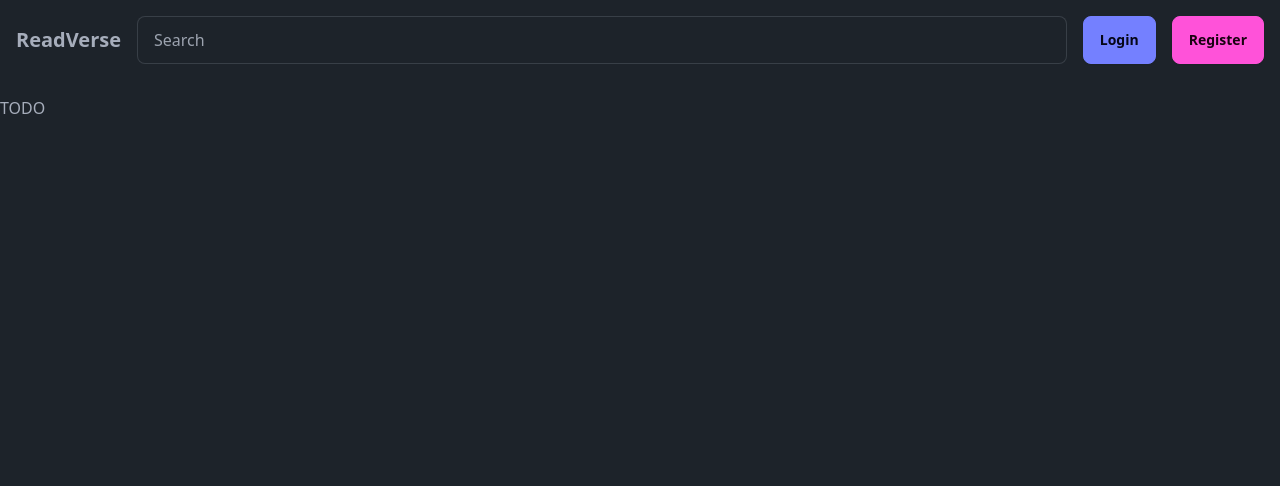
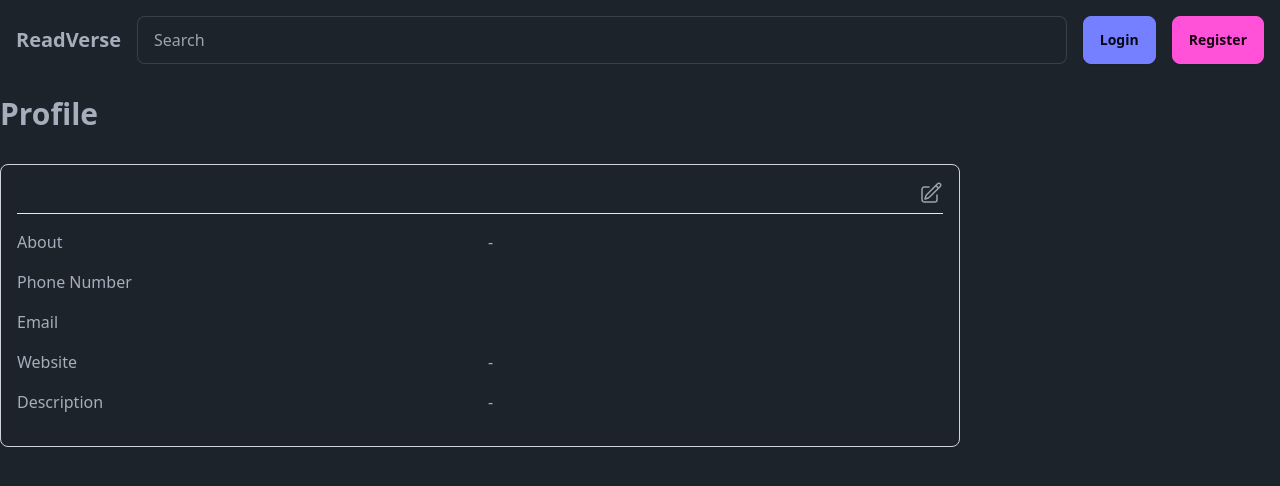
Before and after one commit to ReadVerseRPL/ReadVerse, a Flask app: template readverse/templates/pages/profile/index.html in a window 1280 px wide. Shown: the top 486 px of the page. Run offline with Flask 3, Linux system fonts and the light colour scheme; the template is opened without the code that fills it, so the values that code supplies are empty; style sheets or scripts are compiled from the project's sources; some libraries are stand-ins or nearby versions.

Commit message:
implement delete comment, delete story, get profile

```diff
--- a/readverse/templates/pages/profile/index.html
+++ b/readverse/templates/pages/profile/index.html
@@ -1,5 +1,46 @@
 {% extends 'base.html' %}
 
 {% block content %}
-<h1>TODO</h1>
+<h1 class="text-3xl font-bold pb-8">Profile</h1>
+<div class="w-3/4">
+    <div class="story-card p-4 rounded-lg border border-gray-300">
+        <div class="flex justify-between items-center pb-2">
+            <p class="text-2xl font-bold">{{ user.username }}</p>
+            <a href="{{ url_for('profile.edit_profile') }}" class="text-gray-400 hover:text-gray-300">
+                  <svg xmlns="http://www.w3.org/2000/svg" fill="none" viewBox="0 0 24 24" stroke-width="1.5" stroke="currentColor" class="w-6 h-6">
+                    <path stroke-linecap="round" stroke-linejoin="round" d="M16.862 4.487l1.687-1.688a1.875 1.875 0 112.652 2.652L10.582 16.07a4.5 4.5 0 01-1.897 1.13L6 18l.8-2.685a4.5 4.5 0 011.13-1.897l8.932-8.931zm0 0L19.5 7.125M18 14v4.75A2.25 2.25 0 0115.75 21H5.25A2.25 2.25 0 013 18.75V8.25A2.25 2.25 0 015.25 6H10" />
+                  </svg>
+            </a>
+        </div>
+
+        <hr>
+        <div class="grid grid-cols-2 gap-4 py-4">
+            <p>About</p>
+            <p class="break-all overflow-wrap-anywhere">{{ user.about or '-' }}</p>
+            <p>Phone Number</p>
+            <p class="break-all overflow-wrap-anywhere">{{ user.phone_number }}</p>
+            <p>Email</p>
+            <p class="break-all overflow-wrap-anywhere">{{ user.email }}</p>
+            <p>Website</p>
+            <p class="break-all overflow-wrap-anywhere">{{ user.website or '-' }}</p>
+            <p>Description</p>
+            <p class=" break-all overflow-wrap-anywhere">{{ user.description or '-' }}</p>
+        </div>
+    </div>
+</div>
+
+{% if stories %}
+<div class="py-8">
+    <p class="text-xl font-bold mb-4">Stories written by this user:</p>
+    <div class="grid grid-cols-1 gap-4">
+        {% for story in stories %}
+            <div class="py-2 ">
+                <a href="{{ url_for('story.read_story', story_id=story.id) }}" class="story-title text-l font-semibold hover:text-gray-300 hover:underline">{{ story.title }}</a>
+                <p class="story-description text-gray-600">{{ story.description }}</p>
+            </div>
+        {% endfor %}
+    </div>
+</div>
+{% endif %}
+
 {% endblock %}
```
Also changed, not shown: readverse/routes/profile.py (+6 -4 lines), readverse/routes/story.py (+33 -13 lines).
